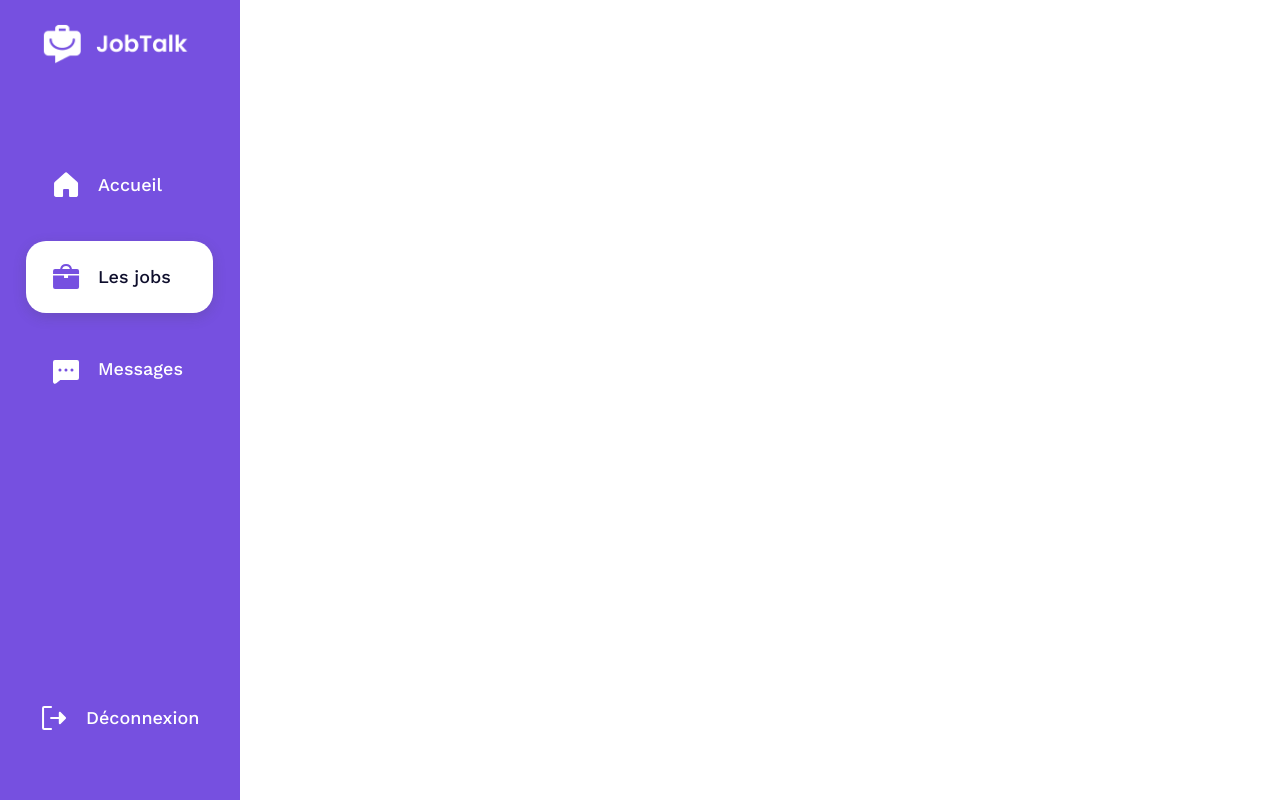
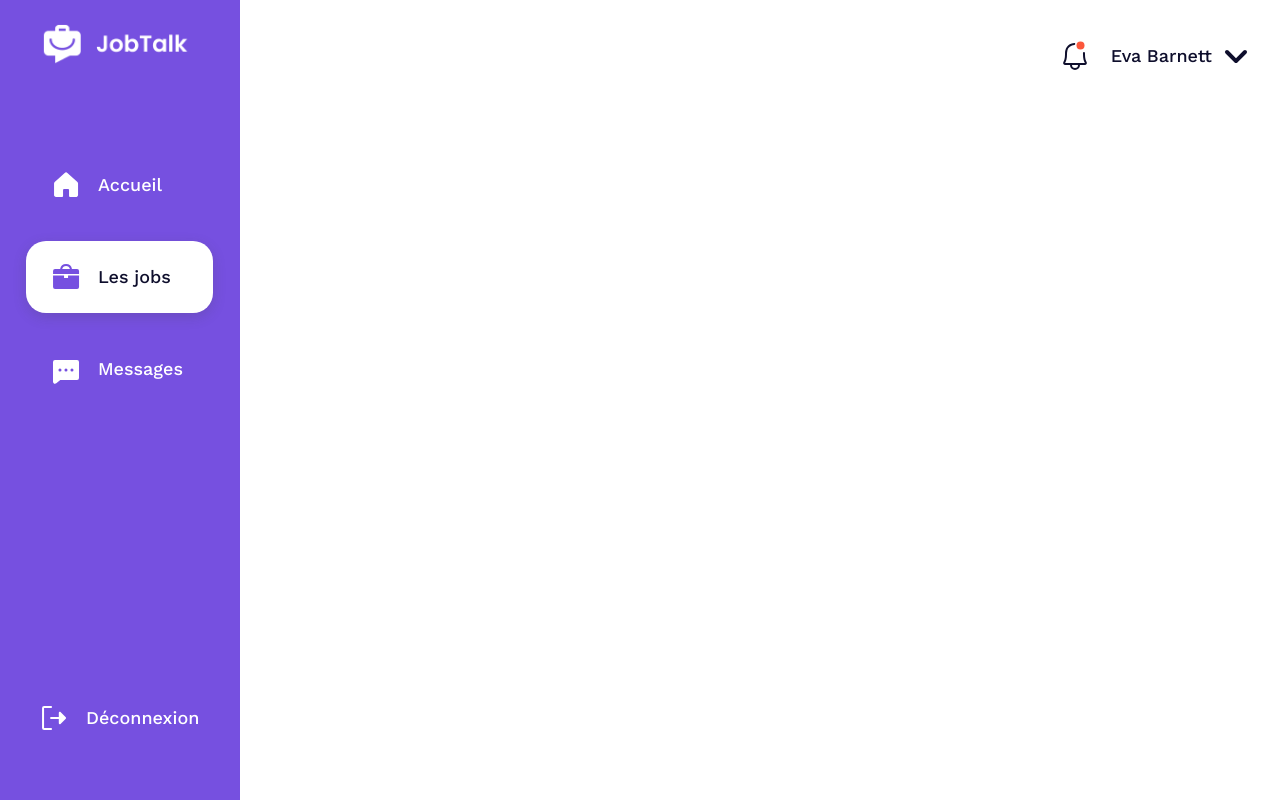
Before and after one commit to EmilieSchott/JobTalk, a plain HTML site: page jobs.html in a window 1280 px wide. Drawn offline with nearby package versions, Linux system fonts and the light colour scheme.

Commit message:
account navbar html and css code

```diff
--- a/CSS/style.css
+++ b/CSS/style.css
@@ -13,7 +13,7 @@ body {
     color: #505053;
 }
 
-nav {
+#sidebar {
     background-color: #7650E0;
     max-width: 240px;
     height:100%;
@@ -96,8 +96,6 @@ a
     width: 162px;
 }
 
-
-
 .ic-nav {
     width: 32px;
     height: 32px;
@@ -133,3 +131,42 @@ svg {
     width: 32px;
     height: 32px;
 }
+
+#page-content {
+    margin-left: 280px;
+    margin-right: 40px;
+    display: flex;
+    height: 100%;
+}
+
+#account-navbar {
+    margin-top: 40px;
+    display: flex;
+    width: 100%;
+    height: 32px;
+    justify-content: flex-end;
+}
+
+#red-point {
+    fill:#FC573B;
+}
+
+#bell, #arrow {
+    fill:#0E0E2C;
+}
+
+#account-name {
+    color: #0E0E2C;
+    font-family: "Work Sans";
+    font-weight: 500;
+    font-size:18px;
+    line-height:21.11px;
+    margin-left: 20px;
+    align-self: center;
+}
+
+#ic-nav-account {
+    width: 20px;
+    height: 20px;
+    margin-left: 8px;
+}
--- a/jobs.html
+++ b/jobs.html
@@ -12,12 +12,10 @@
     </head>
 
     <body>
-        <nav>
-
+        <nav id="sidebar">
             <a id="logo" href="">
                 <img src="images/logo.png" alt="logo JobTalk">
             </a>
-
             <div class="side-menu">
                 <div class="side-menu-item">
                     <a href="#">
@@ -69,5 +67,24 @@
                 </a>
             </div>
         </nav>
+
+        <div id="page-content">
+            <nav id="account-navbar">
+                <div class="ic-nav">
+                    <svg>
+                        <g>
+                            <path id="red-point" fill-rule="evenodd" clip-rule="evenodd" d="M17.5 5.5a4 4 0 1 1 8 0 4 4 0 0 1-8 0Z" />
+                            <path id="bell" fill-rule="evenodd" clip-rule="evenodd" d="M12.984 5.596a7.986 7.986 0 0 1 2.269-.56c.467-.045.877-.364.978-.822.138-.623-.34-1.217-.976-1.163-7.364.625-9.238 6.787-9.23 9.95V14c0 4.333-.907 6.753-1.628 7.999V22a2 2 0 0 0 1.724 3H11a5 5 0 1 0 10 0h4.878a2.001 2.001 0 0 0 1.726-3l-.001-.001c-.721-1.246-1.628-3.666-1.628-7.999v-.887a1 1 0 1 0-2 0V14c0 4.616.968 7.395 1.896 9H6.13c.928-1.605 1.896-4.384 1.896-9v-1.001a7.988 7.988 0 0 1 4.96-7.403ZM13 25a3 3 0 0 0 6 0h-6Z"/>
+                        </g>
+                    </svg>
+                </div>
+                <span id="account-name">Eva Barnett</span>
+                <div id="ic-nav-account">
+                    <svg >
+                        <path id="arrow" d="M5.583 10.583a1.991 1.991 0 0 1 2.816 0L16 18.184l7.601-7.6a1.991 1.991 0 0 1 2.816 2.815l-9.01 9.01a1.987 1.987 0 0 1-2.815 0l-9.009-9.01a1.991 1.991 0 0 1 0-2.816Z" />
+                    </svg>
+                </div>
+            </nav>
+        </div>
     </body>
 </html>
```
